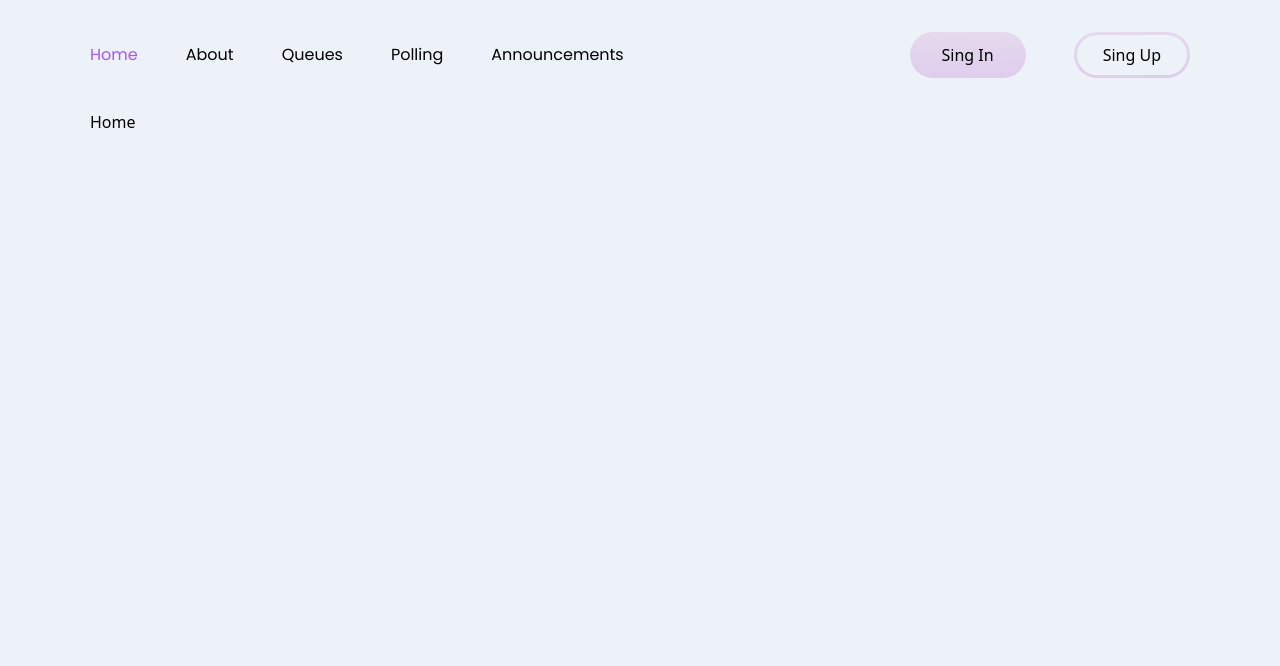
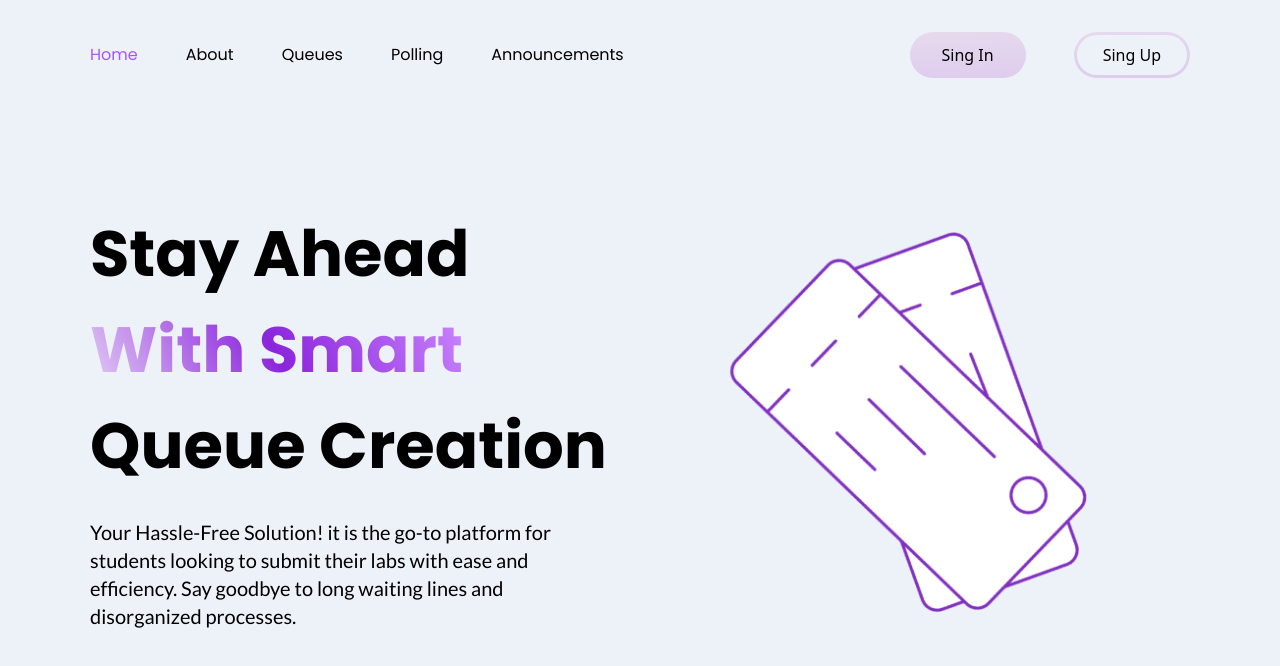
Before and after one commit to GEOFARL/lab-queue, a React (Vite) app in the folder frontend/: page / in a window 1280 px wide. Shown: the top 666 px of the page. Built offline with nearby package versions, Linux system fonts and the light colour scheme.

Commit message:
Create hero section

```diff
--- /dev/null
+++ b/frontend/src/components/Hero.jsx
@@ -0,0 +1,29 @@
+import tickets from '../assets/tickets.png';
+
+const Hero = () => {
+  return (
+    <div className="py-16">
+      <div className="flex items-center justify-between flex-col md:flex-row">
+        <div className="flex flex-col justify-center">
+          <h1 className="font-poppins text-[50px] lg:text-[64px] font-bold capitalize">
+            Stay ahead <br />{' '}
+            <span className="text-gradient capitalize">with smart</span>
+            <br /> queue creation
+          </h1>
+
+          <p className="max-w-[400px] lg:max-w-[515px] mt-6 font-lato text-[16px] leading-[23px] lg:text-[20px] lg:leading-[28.3px]">
+            Your Hassle-Free Solution! it is the go-to platform for students
+            looking to submit their labs with ease and efficiency. Say goodbye
+            to long waiting lines and disorganized processes.
+          </p>
+        </div>
+
+        <div className="flex-1 max-w-[340px] md:max-w-[400px] lg:max-w-[500px] ml-2 lg:ml-4">
+          <img src={tickets} alt="tickets" className="object-contain" />
+        </div>
+      </div>
+    </div>
+  );
+};
+
+export default Hero;
--- a/frontend/src/components/Navbar.jsx
+++ b/frontend/src/components/Navbar.jsx
@@ -43,7 +43,7 @@ const Navbar = () => {
         >
           {!open ? <HiBars3 size={'32px'} /> : <HiXMark size={'32px'} />}
         </div>
-        <div className="flex gap-12">
+        <div className="flex gap-6 sm:gap-12">
           <Button>Sing In</Button>
           <Button alternative={true}>Sing Up</Button>
         </div>
--- a/frontend/src/pages/Home.jsx
+++ b/frontend/src/pages/Home.jsx
@@ -1,5 +1,7 @@
+import Hero from '../components/Hero';
+
 const Home = () => {
-  return <div>Home</div>;
+  return <Hero />;
 };
 
 export default Home;
```
Also changed, not shown: frontend/src/assets/tickets.png (added).
